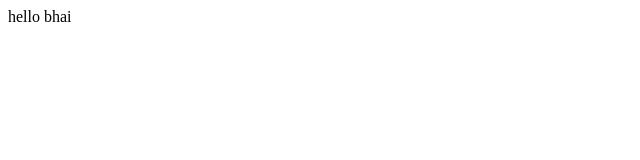
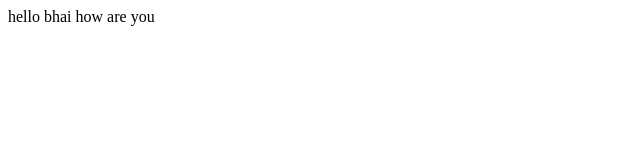
Before and after one commit to Keshav1030q/demo-project, a plain HTML site: page index.html in a window 1280 px wide. Shown: the full height of the page, 0-640 px from the left. Drawn offline with Linux system fonts and the light colour scheme.

```diff
--- a/index.html
+++ b/index.html
@@ -1 +1 @@
-<p>hello bhai</p>
+<p>hello bhai how are you</p>
```
